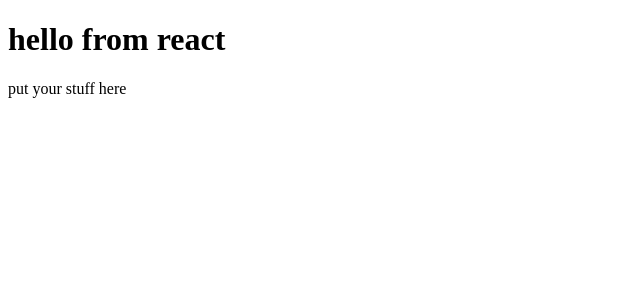
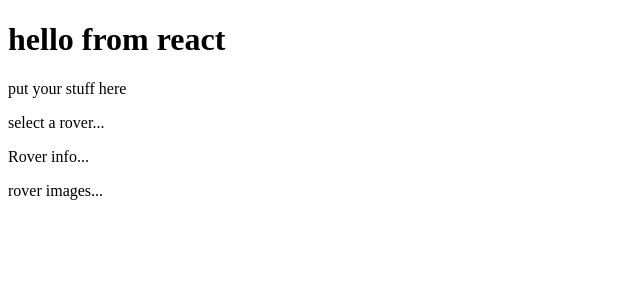
Before and after one commit to marcushu/mars-roverimages, a React (Create React App) app: page / in a window 1280 px wide. Shown: the top 300 px of the page, without its empty margins (0-640 px from the left). Built offline with nearby package versions, Linux system fonts and the light colour scheme.

Commit message:
main components

```diff
--- a/src/App.tsx
+++ b/src/App.tsx
@@ -1,13 +1,19 @@
 import React from 'react';
+import RoverImages from './components/roverImages';
+import RoverInfo from './components/roverInfo';
+import RoverSelector from './components/roverSelector';
 
 function App() {
   return (
-    <div className="App">
+    <>
       <h1>hello from react</h1>
       <p>
         put your stuff here
       </p>
-    </div>
+      <RoverSelector />
+      <RoverInfo />
+      <RoverImages />
+    </>
   );
 }
 
--- /dev/null
+++ b/src/components/roverImages/index.tsx
@@ -0,0 +1,10 @@
+import { FunctionComponent } from "react";
+
+
+const RoverImages: FunctionComponent = () => {
+    return (
+        <p>rover images...</p>
+     );
+}
+
+export default RoverImages;
--- /dev/null
+++ b/src/components/roverInfo/index.tsx
@@ -0,0 +1,9 @@
+import { FunctionComponent } from "react";
+
+const RoverInfo: FunctionComponent = () => {
+    return (
+        <p>Rover info...</p>
+     );
+}
+
+export default RoverInfo;
--- /dev/null
+++ b/src/components/roverSelector/index.tsx
@@ -0,0 +1,12 @@
+import { FunctionComponent } from "react";
+
+
+const RoverSelector: FunctionComponent = () => {
+    return (
+        <div>
+            select a rover...
+        </div>
+     );
+}
+
+export default RoverSelector;
```
